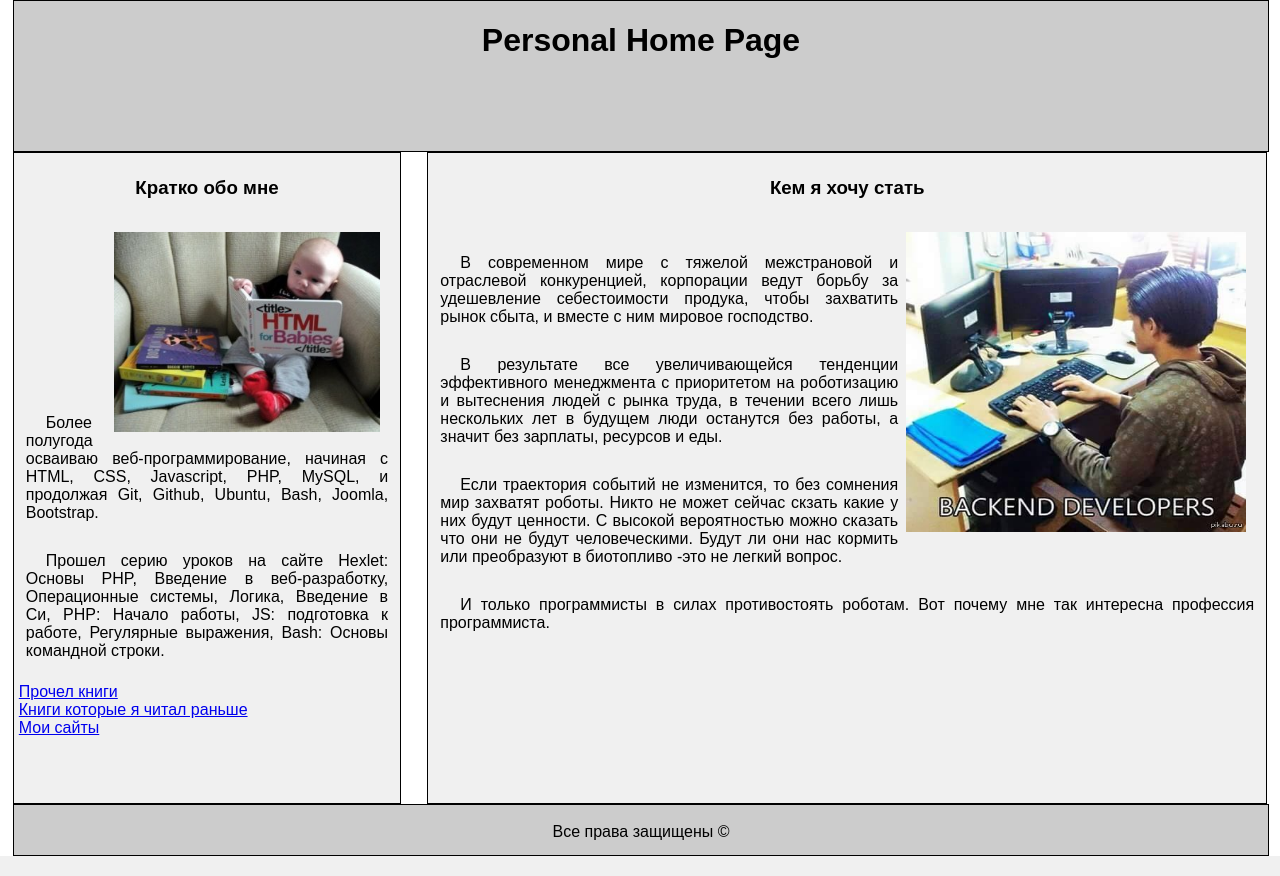
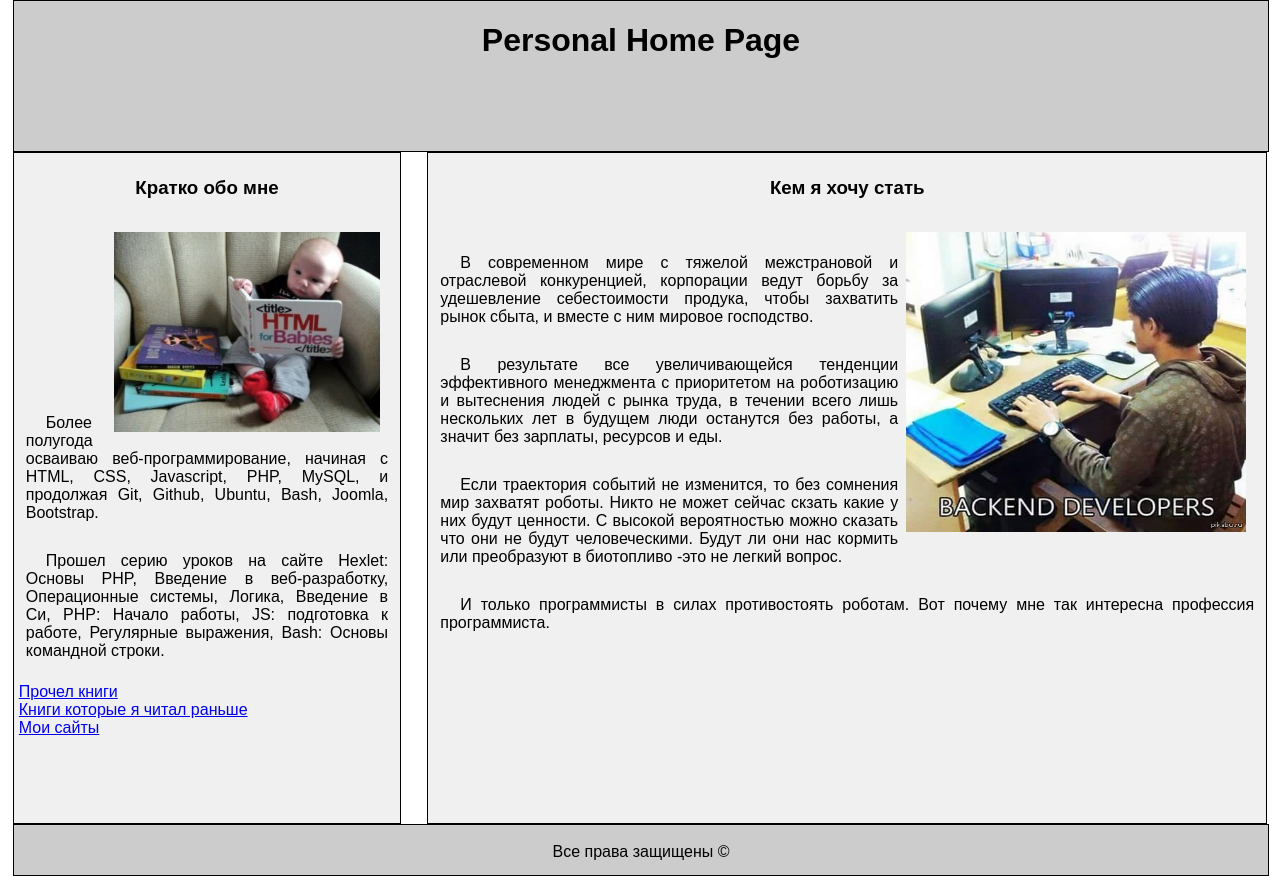
Before and after one commit to Captoweb/Captoweb.github.io, a PHP site: page / in a window 1280 px wide. Run offline with PHP 8.4, Linux system fonts and the light colour scheme.

Commit message:
Update style.css

```diff
--- a/style.css
+++ b/style.css
@@ -22,7 +22,7 @@ div.header{
 div.leftblock {
     display: inline-block;
     float: left;
-    height: 640px;
+    height: 660px;
     width: 30%;
     margin-right: 5px;
     border: 1px solid black;
@@ -34,7 +34,7 @@ div.content{
     padding: 5px;
     float: right;
     width: 66%;
-    height: 640px;
+    height: 660px;
     display: inline-block;
     border: 1px solid black;
     background-color: rgb(240, 240, 240);
```
